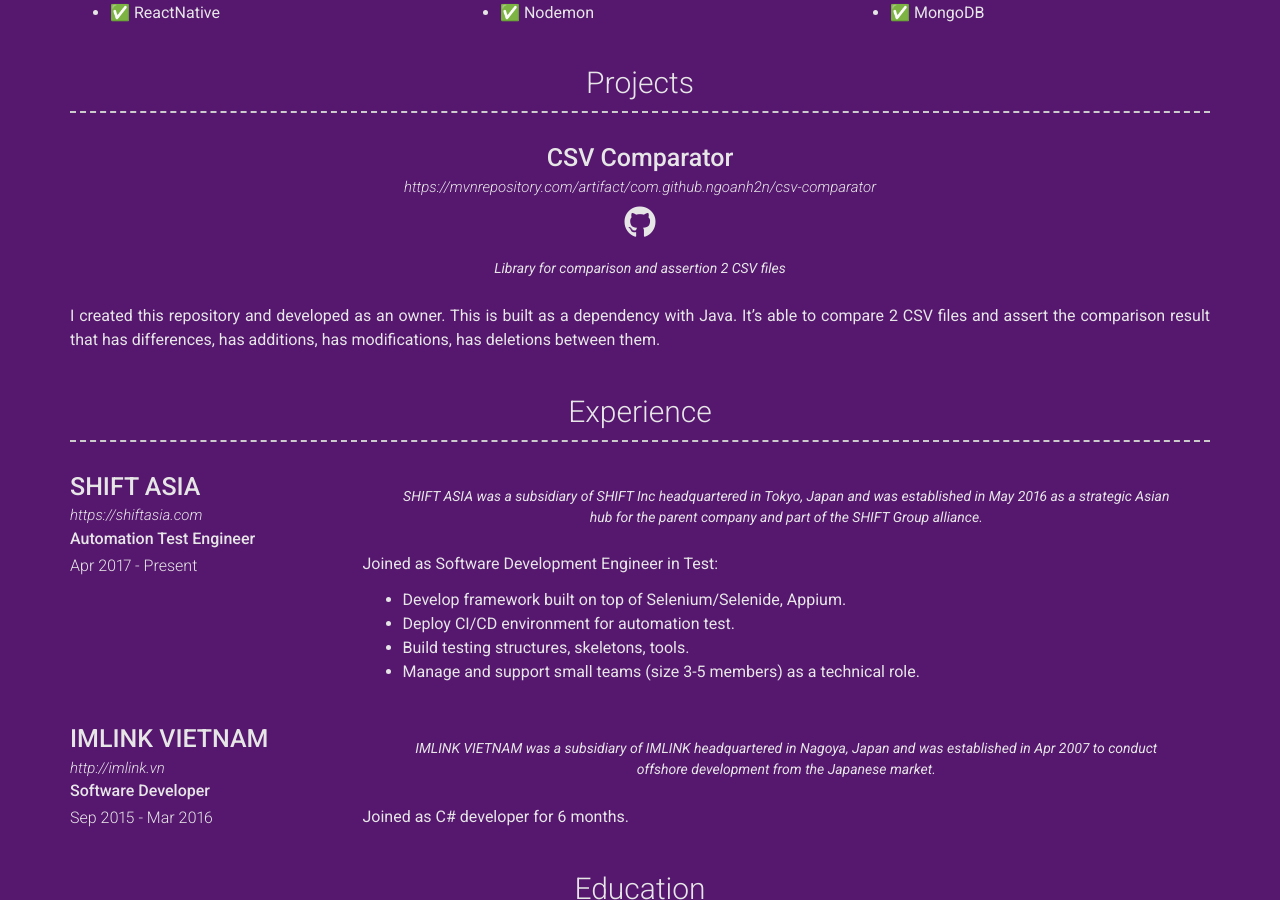
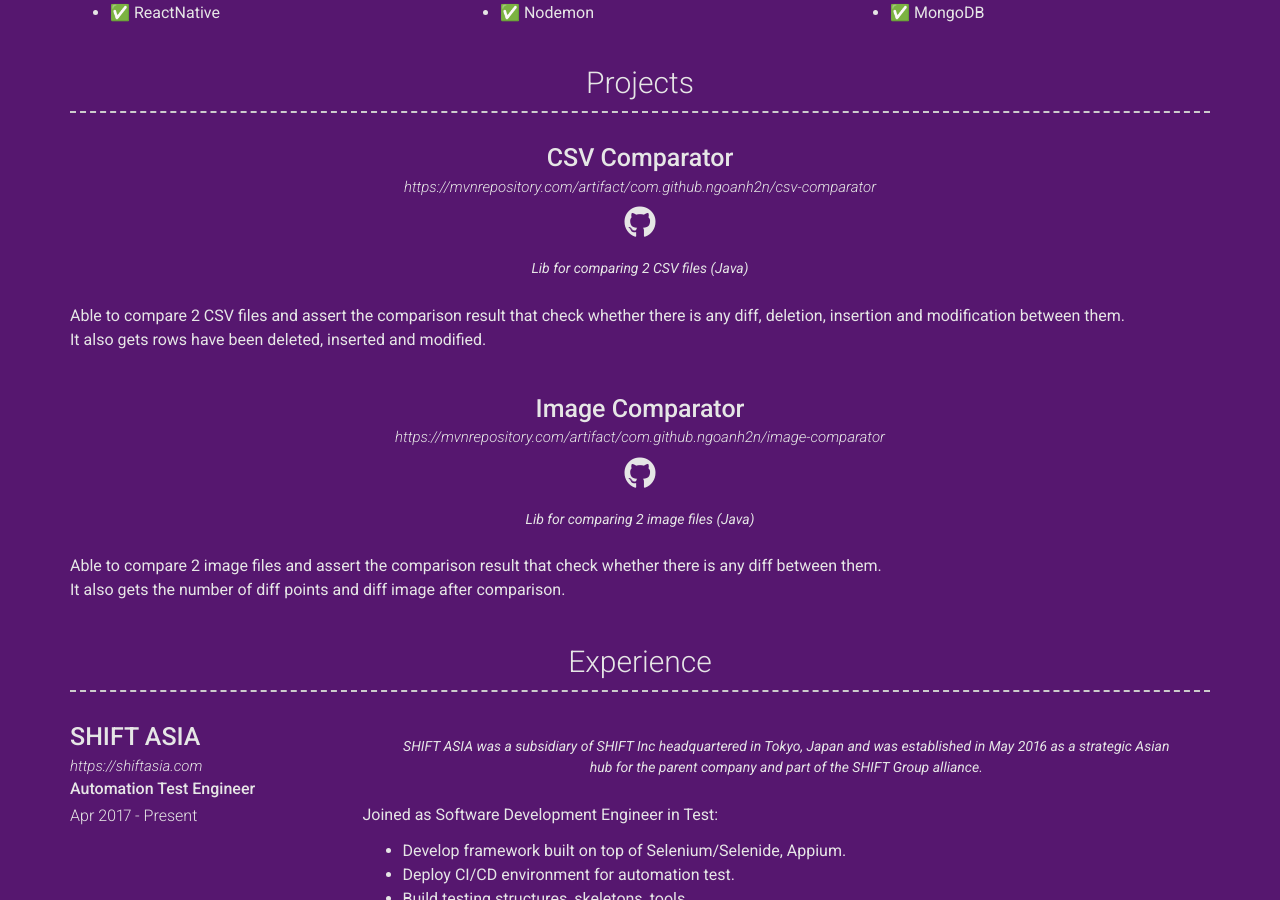
Before and after one commit to ngoanh2n/ngoanh2n.github.io, a Jekyll site: the page built from index.md, in a window 1280 px wide and 900 px high, scrolled down 1294 px. Built offline with Jekyll 4.4.1, drawn with Linux system fonts in a browser that asks for light colours; nearby versions of some CDN libraries; a style sheet for code colours, icons or effects is not loaded.

Commit message:
[data] Add project: image-comparator

```diff
--- a/_data/projects.yml
+++ b/_data/projects.yml
@@ -3,9 +3,17 @@
   link: https://mvnrepository.com/artifact/com.github.ngoanh2n/csv-comparator
   github: ngoanh2n/csv-comparator
   quote: >
-    Library for comparison and assertion 2 CSV files
+    Lib for comparing 2 CSV files (Java)
   description: |
-    I created this repository and developed as an owner.
-    This is built as a dependency with Java.
-    It’s able to compare 2 CSV files and assert the comparison result
-    that has differences, has additions, has modifications, has deletions between them.
+    Able to compare 2 CSV files and assert the comparison result
+    that check whether there is any diff, deletion, insertion and modification between them.<br>
+    It also gets rows have been deleted, inserted and modified.
+- layout: top-middle
+  name: Image Comparator
+  link: https://mvnrepository.com/artifact/com.github.ngoanh2n/image-comparator
+  github: ngoanh2n/image-comparator
+  quote: >
+    Lib for comparing 2 image files (Java)
+  description: |
+    Able to compare 2 image files and assert the comparison result that check whether there is any diff between them.<br>
+    It also gets the number of diff points and diff image after comparison.
```
